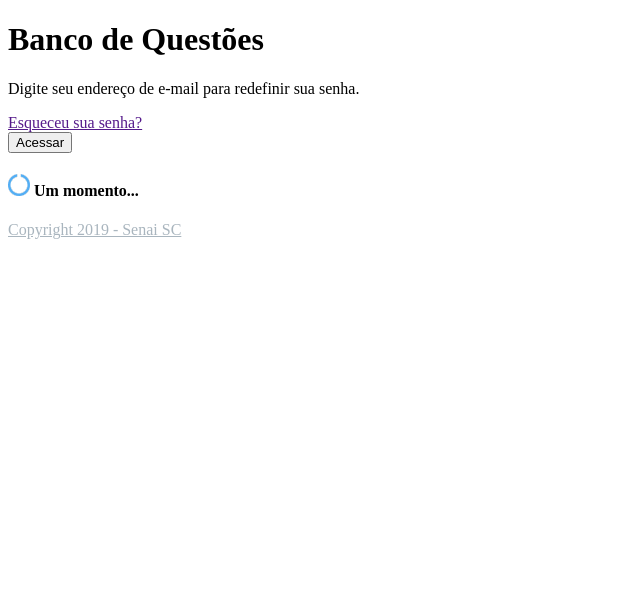
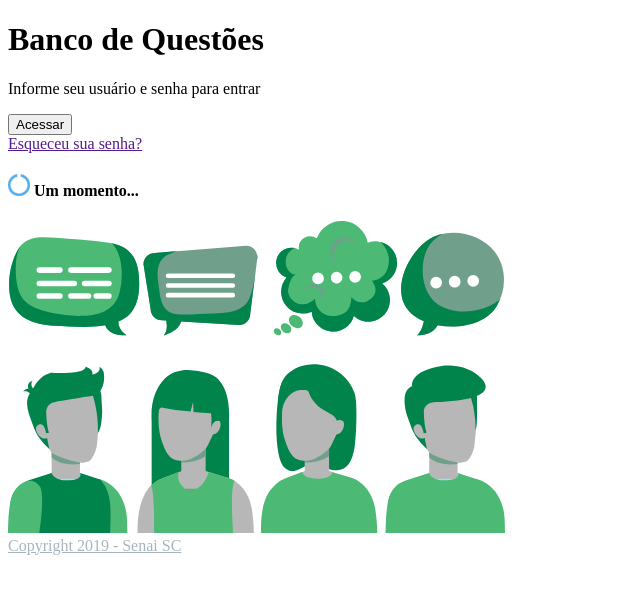
Before and after one commit to alpizzetti/db-questions, a PHP site: the page made by module/ISConfiguracao/view/is-configuracao/usuarios/autenticacao-entrar.phtml in a window 1280 px wide. Shown: the top 594 px of the page, without its empty margins (0-640 px from the left). Run offline with PHP 8.4, Linux system fonts and the light colour scheme; the template is opened without the code that fills it, so the values that code supplies are empty.

Commit message:
login done

```diff
--- a/module/ISConfiguracao/view/is-configuracao/usuarios/autenticacao-entrar.phtml
+++ b/module/ISConfiguracao/view/is-configuracao/usuarios/autenticacao-entrar.phtml
@@ -33,7 +33,7 @@
                 <!-- <img class="login-logo login-6" src="/global/img/logo-1.png" /> -->
                 <div class="login-content">
                     <h1>Banco de Questões</h1>
-                    <p>Digite seu endereço de e-mail para redefinir sua senha.</p>
+                    <p>Informe seu usuário e senha para entrar</p>
                     <?php
                     echo $this->form()->openTag($form);
                     echo $this->partial('partials/notificacoes');
@@ -47,13 +47,13 @@
                         </div>
                     </div>
                     <div class="row" id="div-acoes">
-                        <div class="col-sm-6 text-left">
-                            <div class="forgot-password">
-                                <a href="<?php echo $this->url('isconfiguracao-autenticacao-senha-redefinir'); ?>" class="forget-password">Esqueceu sua senha?</a>
+                        <div class="col-sm-6">
+                            <div>
+                             <button type="submit" class="btn grey-mint pull-left">Acessar</button>
                             </div>
                         </div>
-                        <div class="col-sm-6 text-right">
-                            <button type="submit" class="btn grey-mint pull-right"> Acessar</button>
+                        <div class="col-sm-6 text-center forgot-password">
+                            <a href="<?php echo $this->url('isconfiguracao-autenticacao-senha-redefinir'); ?>" class="forget-password">Esqueceu sua senha?</a>
                         </div>
                     </div>
                     <div class="row display-hide" id="div-processando">
@@ -63,20 +63,19 @@
                     </div>
                     <?php echo $this->form()->closeTag($form); ?>
                 </div>
+
+            </div>
+            <div class="col-md-6 aside-img">
+                <img src="../public/layout/img/pht/img-login-page.svg" alt="">
                 <div class="login-footer">
                     <div class="row bs-reset">
-                        <div class="col-xs-5 bs-reset">
-                        </div>
-                        <div class="col-xs-7 bs-reset">
+                        <div class="col-xs-10 bs-reset">
                             <div class="login-copyright text-right">
-                                <a style="color: #a9b5be;" href="https://pizzetti.net" target="_blank">Copyright 2019 - Senai SC</a>
+                                <a style="color: #a9b5be;" href="http://sc.senai.br/" target="_blank">Copyright 2019 - Senai SC</a>
                             </div>
                         </div>
                     </div>
                 </div>
-            </div>
-            <div class="col-md-6 bs-reset">
-                <div class="login-bg"></div>
             </div>
         </div>
     </div>
```
Also changed, not shown: public/pages/css/login.css (+32 -6 lines), public/layout/img/pht/img-login-page.svg (added).
